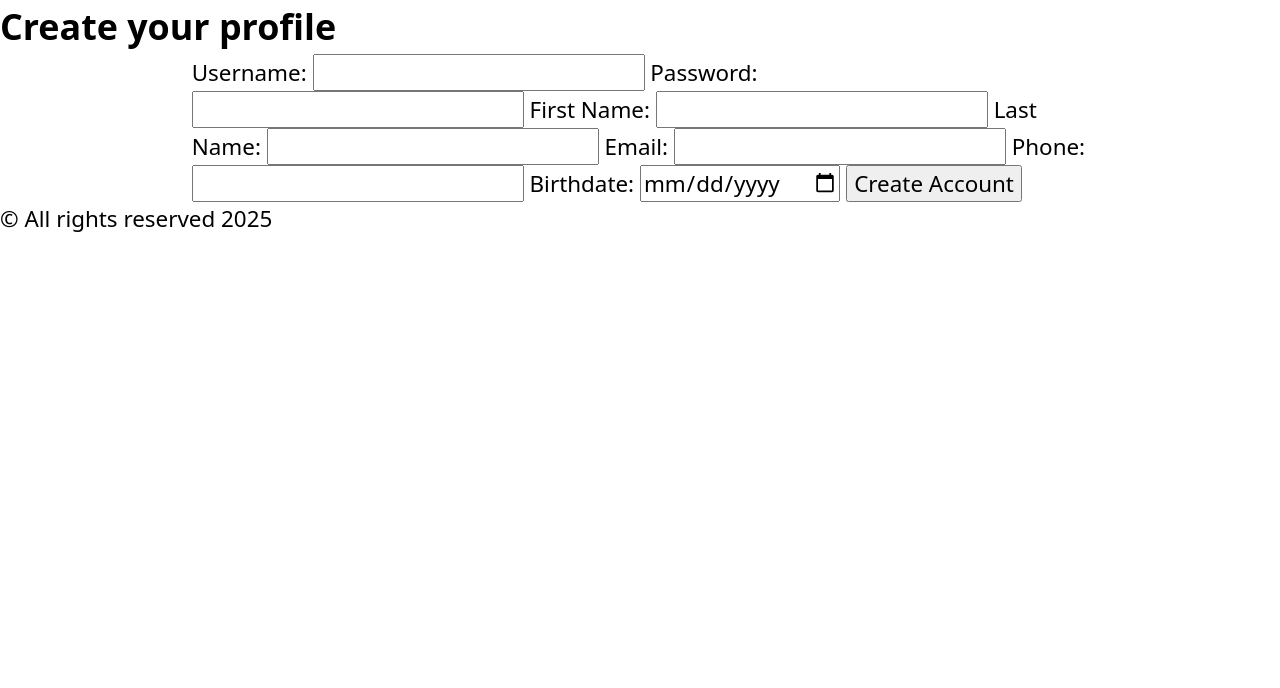
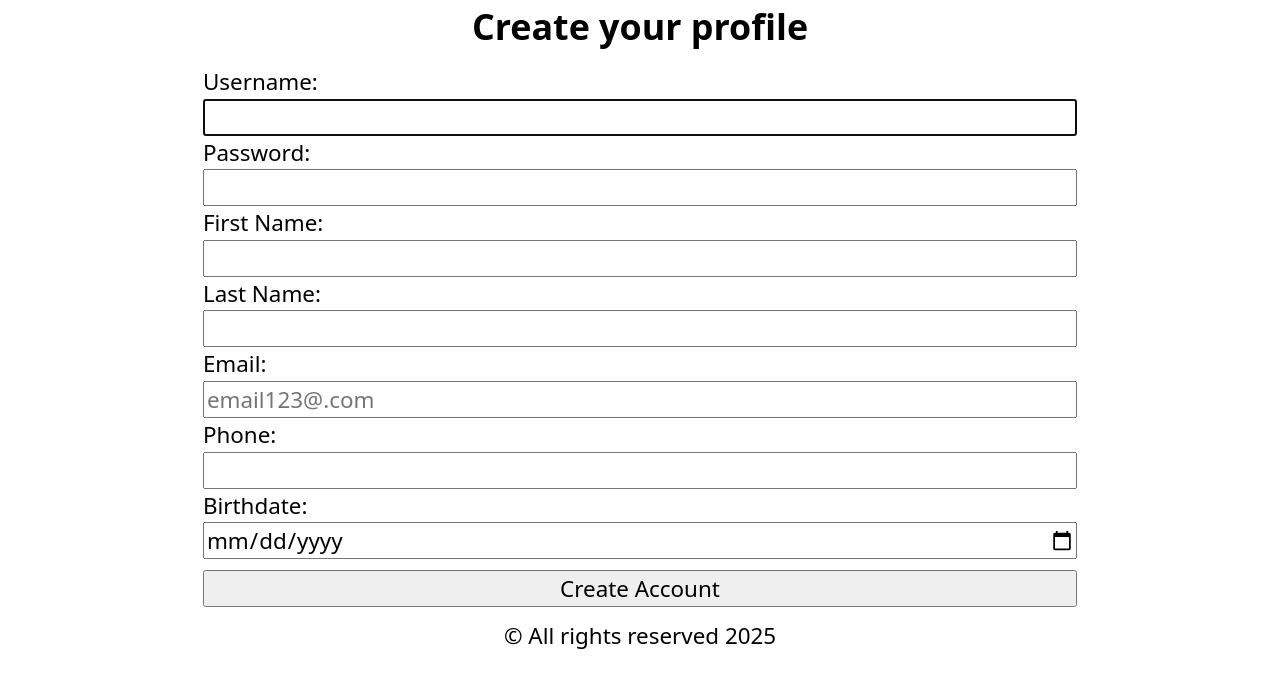
Before and after one commit to Amitreuveni-dev/Personal_Project_Amit, a plain HTML site: page CreateUser/craeteUser.html in a window 1280 px wide. Drawn offline with Linux system fonts and the light colour scheme.

Commit message:
add style to create user page

```diff
--- a/CreateUser/craeteUser.html
+++ b/CreateUser/craeteUser.html
@@ -1,11 +1,13 @@
 <!DOCTYPE html>
 <html lang="en">
+
 <head>
     <meta charset="UTF-8">
     <meta name="viewport" content="width=device-width, initial-scale=1.0">
     <title>Sign Up</title>
     <link rel="stylesheet" href="dist/style.css">
 </head>
+
 <body>
     <header>
         <h1>Create your profile</h1>
@@ -13,10 +15,10 @@
     <main>
         <form id="sign-up-form">
             <label for="username">Username:</label>
-            <input type="text" id="username" name="username" required>
+            <input type="text" id="username" name="username" required autofocus maxlength="25">
 
             <label for="password">Password:</label>
-            <input type="password" id="password" name="password" required>
+            <input type="password" id="password" name="password" required maxlength="25">
 
             <label for="first-name">First Name:</label>
             <input type="text" id="first-name" name="first-name" required>
@@ -25,10 +27,10 @@
             <input type="text" id="last-name" name="last-name" required>
 
             <label for="email">Email:</label>
-            <input type="email" id="email" name="email" required>
+            <input type="email" id="email" name="email" required placeholder="email123@.com">
 
             <label for="phone">Phone:</label>
-            <input type="text" id="phone" name="phone" required>
+            <input type="text" id="phone" name="phone" required maxlength="10">
 
             <label for="birthdate">Birthdate:</label>
             <input type="date" id="birthdate" name="birthdate" required>
@@ -36,8 +38,9 @@
             <button type="submit">Create Account</button>
         </form>
     </main>
-    <footer>
+    <footer class="footer-line">
         <p>&copy; All rights reserved 2025</p>
     </footer>
 </body>
+
 </html>
--- a/CreateUser/style.scss
+++ b/CreateUser/style.scss
@@ -35,4 +35,21 @@ ul {
 
 h1 {
     font-size: 1.6rem;
+    text-align: center;
 }
+
+
+main{
+    #sign-up-form{
+        display: flex;
+        flex-direction: column;
+        margin: 0.5rem;
+    }
+    button{
+        margin-top: 0.5rem;
+    }
+}
+
+.footer-line{
+    text-align: center;
+}
```
Also changed, not shown: login/index.html (+3 -0 lines), CreateUser/dist/style.css.
